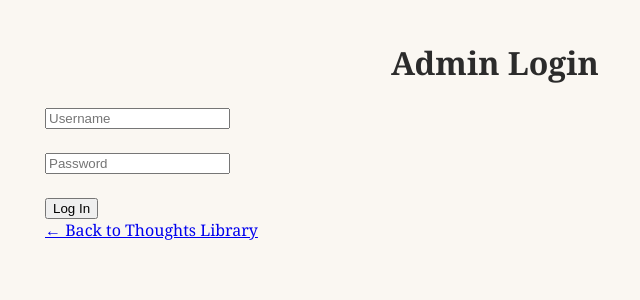
After one commit to yangshi-hue/thoughts_library, a Flask app: page /admin-login in a window 1280 px wide. The commit adds this page. Shown: the top 300 px of the page, without its empty margins (145-785 px from the left). Run offline with Flask 3, Linux system fonts and the light colour scheme.

Commit message:
Fix .gitignore filename, track instance database, and added admin option

```diff
--- a/app.py
+++ b/app.py
@@ -1,10 +1,33 @@
-from flask import Flask, render_template
+import os
+from dotenv import load_dotenv
+from flask import Flask, render_template, request, redirect, url_for
 from flask_sqlalchemy import SQLAlchemy
+from flask_login import LoginManager, UserMixin, login_user, logout_user, login_required, current_user
 from datetime import datetime
+
+load_dotenv()
 
 app = Flask(__name__)
 app.config['SQLALCHEMY_DATABASE_URI'] = 'sqlite:///database.db'
+app.config['SECRET_KEY'] = os.environ.get('SECRET_KEY')
 db = SQLAlchemy(app)
+
+login_manager = LoginManager()
+login_manager.init_app(app)
+login_manager.login_view = 'admin_login'
+
+# Admin credentials
+ADMIN_USERNAME = os.environ.get('ADMIN_USERNAME')
+ADMIN_PASSWORD = os.environ.get('ADMIN_PASSWORD')
+
+class AdminUser(UserMixin):
+    id = 1
+
+@login_manager.user_loader
+def load_user(user_id):
+    if user_id == "1":
+        return AdminUser()
+    return None
 
 class Review(db.Model):
     id = db.Column(db.Integer, primary_key=True)
@@ -27,10 +50,27 @@ class JournalEntry(db.Model):
 def home():
     reviews = Review.query.order_by(Review.date_added.desc()).all()
     return render_template('index.html', reviews=reviews)
+
 @app.route('/review/<int:review_id>')
 def review_detail(review_id):
     review = Review.query.get_or_404(review_id)
     return render_template('review_detail.html', review=review)
+@app.route('/admin-login', methods=['GET', 'POST'])
+def admin_login():
+    if request.method == 'POST':
+        username = request.form.get('username')
+        password = request.form.get('password')
+        if username == ADMIN_USERNAME and password == ADMIN_PASSWORD:
+            login_user(AdminUser())
+            return redirect(url_for('home'))
+        return render_template('admin_login.html', error="Incorrect username or password")
+    return render_template('admin_login.html', error=None)
+
+@app.route('/admin-logout')
+@login_required
+def admin_logout():
+    logout_user()
+    return redirect(url_for('home'))
 
 if __name__ == '__main__':
     app.run(debug=True)
--- /dev/null
+++ b/templates/admin_login.html
@@ -0,0 +1,19 @@
+<!DOCTYPE html>
+<html>
+<head>
+    <title>Admin Login</title>
+    <link rel="stylesheet" href="{{ url_for('static', filename='style.css') }}">
+</head>
+<body>
+    <h1>Admin Login</h1>
+    {% if error %}
+    <p style="color: red;">{{ error }}</p>
+    {% endif %}
+    <form method="POST">
+        <input type="text" name="username" placeholder="Username" required><br><br>
+        <input type="password" name="password" placeholder="Password" required><br><br>
+        <button type="submit">Log In</button>
+    </form>
+    <a href="{{ url_for('home') }}">← Back to Thoughts Library</a>
+</body>
+</html>
```
Also changed, not shown: templates/index.html (+8 -1 lines), instance/database.db (deleted), static/style.css (line endings or trailing spaces), 2 other files.
